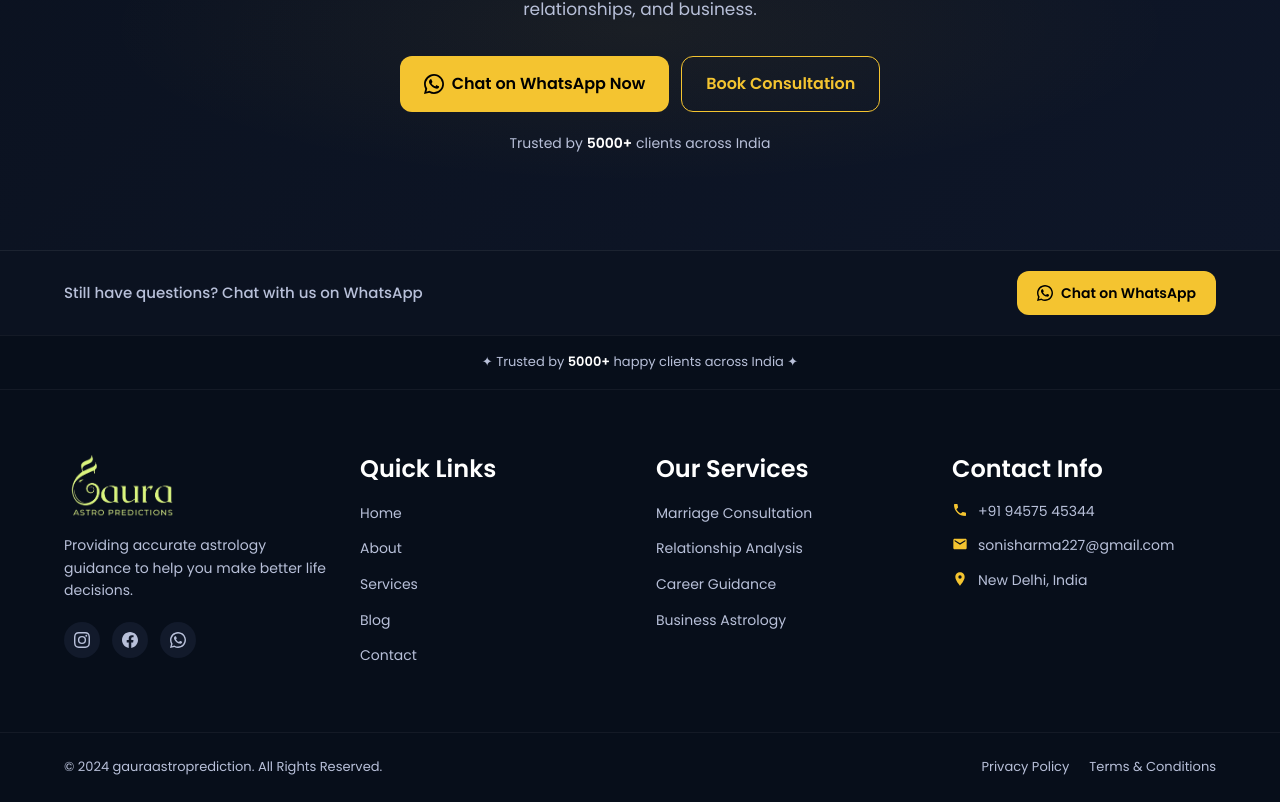
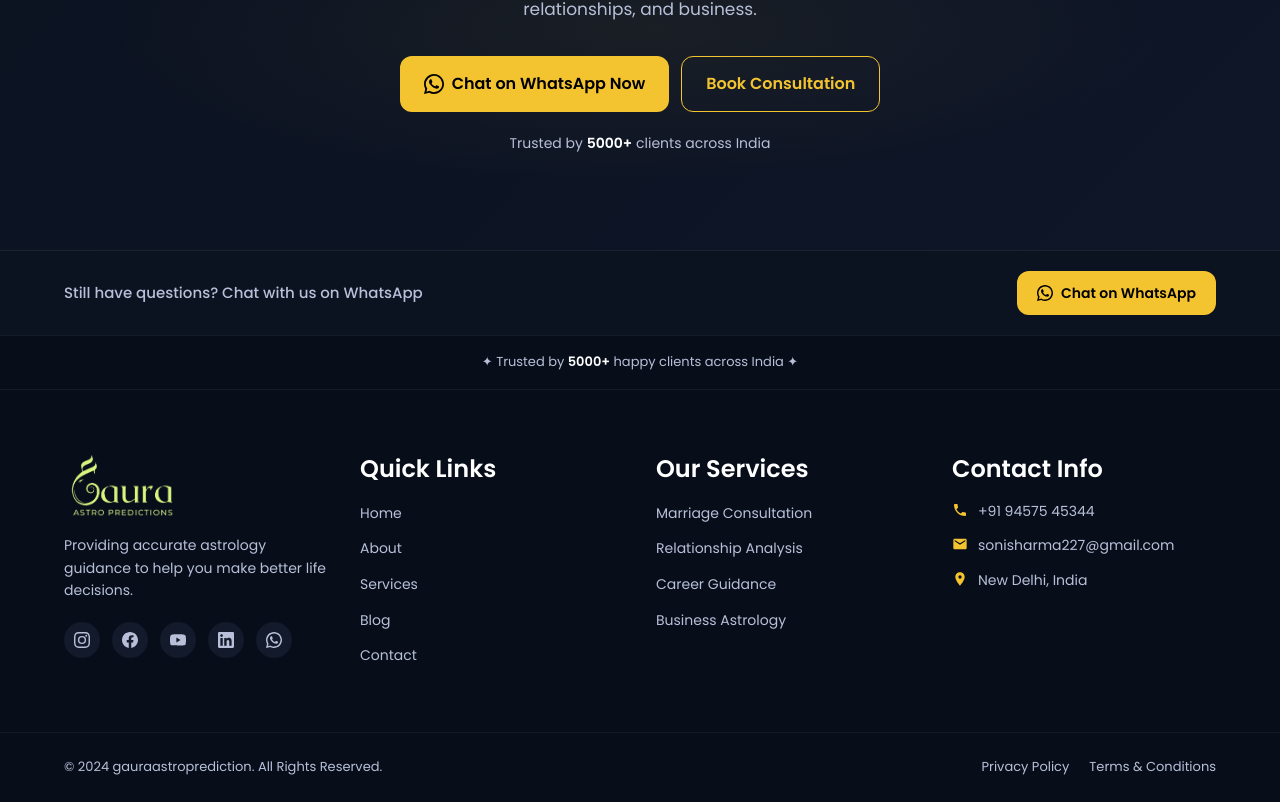
Before and after one commit to abhi05612/Gaura, a Next.js app: page / in a window 1280 px wide. Shown: the part 4509-5311 px from the top of the page. Built offline with nearby package versions, Linux system fonts and the light colour scheme.

Commit message:
Add YouTube & LinkedIn icons, update Facebook link in footer

```diff
--- a/app/components/Footer.tsx
+++ b/app/components/Footer.tsx
@@ -35,11 +35,27 @@
               </svg>
             </a>
             {/* Facebook */}
-            <a href="#" aria-label="Facebook"
+            <a href="https://www.facebook.com/share/1CRe1uXy5v/" target="_blank" rel="noopener noreferrer" aria-label="Facebook"
               className="w-9 h-9 rounded-full flex items-center justify-center transition-all duration-200 hover:scale-110 group"
               style={{ backgroundColor: "#121A2B" }}>
               <svg xmlns="http://www.w3.org/2000/svg" className="w-4 h-4 transition-colors duration-200 group-hover:text-black" fill="currentColor" viewBox="0 0 24 24" style={{ color: "#B8C0D9" }}>
                 <path d="M24 12.073C24 5.405 18.627 0 12 0S0 5.405 0 12.073C0 18.1 4.388 23.094 10.125 24v-8.437H7.078v-3.49h3.047V9.41c0-3.025 1.792-4.697 4.533-4.697 1.312 0 2.686.236 2.686.236v2.97h-1.513c-1.491 0-1.956.93-1.956 1.886v2.268h3.328l-.532 3.49h-2.796V24C19.612 23.094 24 18.1 24 12.073z"/>
+              </svg>
+            </a>
+            {/* YouTube */}
+            <a href="https://youtube.com/@shwetabhardwaj0306?si=bw-PF46uGQN_8ohg" target="_blank" rel="noopener noreferrer" aria-label="YouTube"
+              className="w-9 h-9 rounded-full flex items-center justify-center transition-all duration-200 hover:scale-110 group"
+              style={{ backgroundColor: "#121A2B" }}>
+              <svg xmlns="http://www.w3.org/2000/svg" className="w-4 h-4 transition-colors duration-200 group-hover:text-black" fill="currentColor" viewBox="0 0 24 24" style={{ color: "#B8C0D9" }}>
+                <path d="M23.498 6.186a3.016 3.016 0 00-2.122-2.136C19.505 3.545 12 3.545 12 3.545s-7.505 0-9.377.505A3.017 3.017 0 00.502 6.186C0 8.07 0 12 0 12s0 3.93.502 5.814a3.016 3.016 0 002.122 2.136c1.871.505 9.376.505 9.376.505s7.505 0 9.377-.505a3.015 3.015 0 002.122-2.136C24 15.93 24 12 24 12s0-3.93-.502-5.814zM9.545 15.568V8.432L15.818 12l-6.273 3.568z"/>
+              </svg>
+            </a>
+            {/* LinkedIn */}
+            <a href="https://www.linkedin.com/in/shweta-sharma-bhardwaj-b50458271?utm_source=share_via&utm_content=profile&utm_medium=member_android" target="_blank" rel="noopener noreferrer" aria-label="LinkedIn"
+              className="w-9 h-9 rounded-full flex items-center justify-center transition-all duration-200 hover:scale-110 group"
+              style={{ backgroundColor: "#121A2B" }}>
+              <svg xmlns="http://www.w3.org/2000/svg" className="w-4 h-4 transition-colors duration-200 group-hover:text-black" fill="currentColor" viewBox="0 0 24 24" style={{ color: "#B8C0D9" }}>
+                <path d="M20.447 20.452h-3.554v-5.569c0-1.328-.027-3.037-1.852-3.037-1.853 0-2.136 1.445-2.136 2.939v5.667H9.351V9h3.414v1.561h.046c.477-.9 1.637-1.85 3.37-1.85 3.601 0 4.267 2.37 4.267 5.455v6.286zM5.337 7.433a2.062 2.062 0 01-2.063-2.065 2.064 2.064 0 112.063 2.065zm1.782 13.019H3.555V9h3.564v11.452zM22.225 0H1.771C.792 0 0 .774 0 1.729v20.542C0 23.227.792 24 1.771 24h20.451C23.2 24 24 23.227 24 22.271V1.729C24 .774 23.2 0 22.222 0h.003z"/>
               </svg>
             </a>
             {/* WhatsApp */}
```
